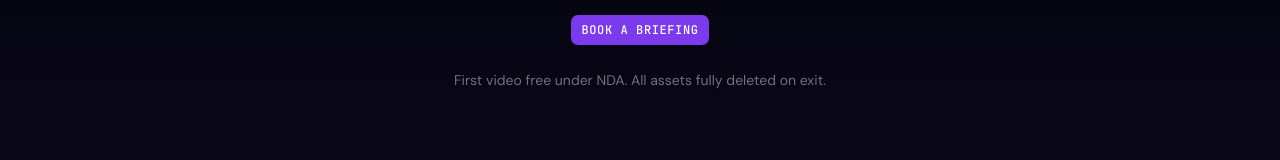
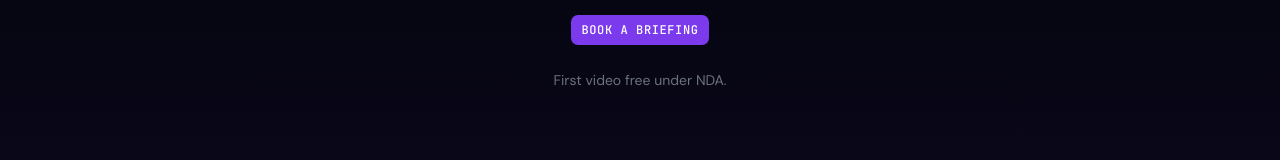
Before and after one commit to johnathanvalencia/leftoverskus, a Next.js app: page /solutions/brands in a window 1280 px wide. Shown: the part 3868-4028 px from the top of the page. Built offline with nearby package versions, Linux system fonts and the light colour scheme.

Commit message:
content update on form

```diff
--- a/src/app/solutions/brands/page.tsx
+++ b/src/app/solutions/brands/page.tsx
@@ -314,7 +314,7 @@ export default function ForBrands() {
 
             <FadeUp delay={0.2}>
               <p className="mx-auto mt-6 max-w-md text-sm text-muted-foreground">
-                First video free under NDA. All assets fully deleted on exit.
+                First video free under NDA.
               </p>
             </FadeUp>
           </div>
--- a/src/components/request-access-modal.tsx
+++ b/src/components/request-access-modal.tsx
@@ -218,7 +218,7 @@ export function RequestAccessProvider({ children }: { children: ReactNode }) {
                     </h3>
                     <p className="mt-3 max-w-xs text-sm leading-relaxed text-muted-foreground">
                       We&apos;ll reach out within one business day to schedule
-                      your briefing. All assets fully deleted on exit.
+                      your briefing.
                     </p>
                     <Button
                       onClick={close}
```
